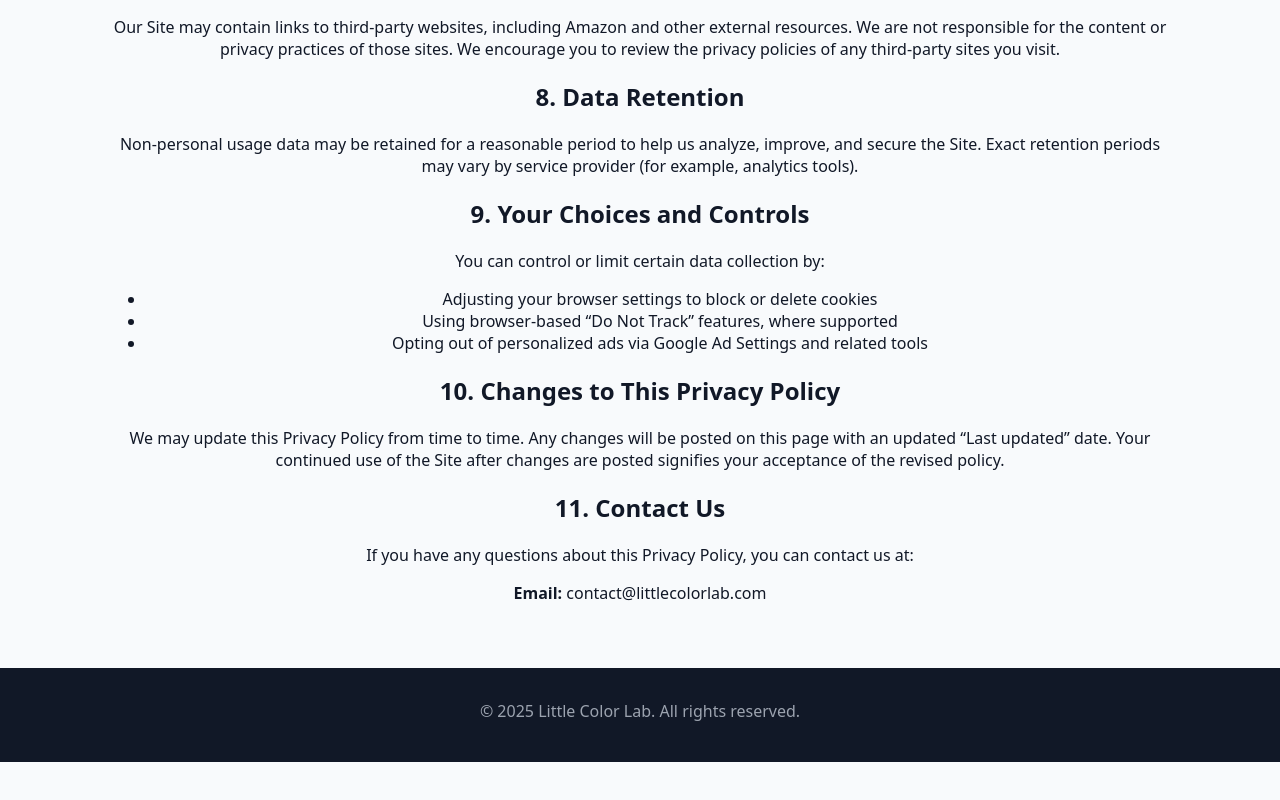
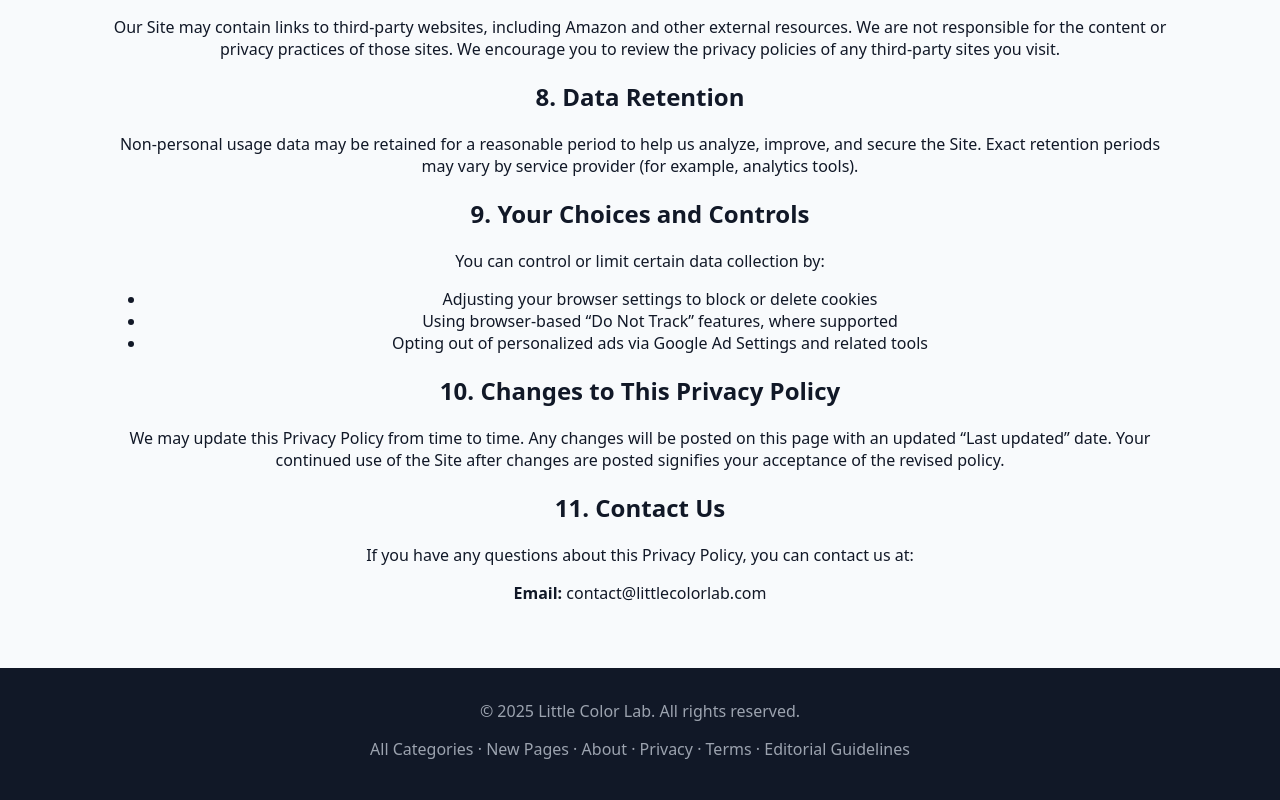
Before and after one commit to rjf5012-cmd/littlecolorlab, a plain HTML site: page privacy.html in a window 1280 px wide. Shown: the part 1763-2563 px from the top of the page. Before the commit the page ends 2525 px from the top, so only its background shows below. Drawn offline with Linux system fonts and the light colour scheme.

Commit message:
Update privacy.html

```diff
--- a/privacy.html
+++ b/privacy.html
@@ -205,11 +205,20 @@
     </section>
   </main>
 
-  <footer class="site-footer">
-    <div class="container footer-content">
-      <p>&copy; <span id="year"></span> Little Color Lab. All rights reserved.</p>
-    </div>
-  </footer>
+<!-- Footer -->
+<footer class="site-footer">
+  <div class="container footer-content">
+    <p>&copy; <span id="year"></span> Little Color Lab. All rights reserved.</p>
+    <p>
+      <a href="/#categories">All Categories</a> ·
+      <a href="/#new">New Pages</a> ·
+      <a href="/about.html">About</a> ·
+      <a href="/privacy.html">Privacy</a> ·
+      <a href="/terms.html">Terms</a> ·
+      <a href="/editorial-guidelines.html">Editorial Guidelines</a>
+    </p>
+  </div>
+</footer>
 
   <script src="app.js?v=3"></script>
 </body>
```
